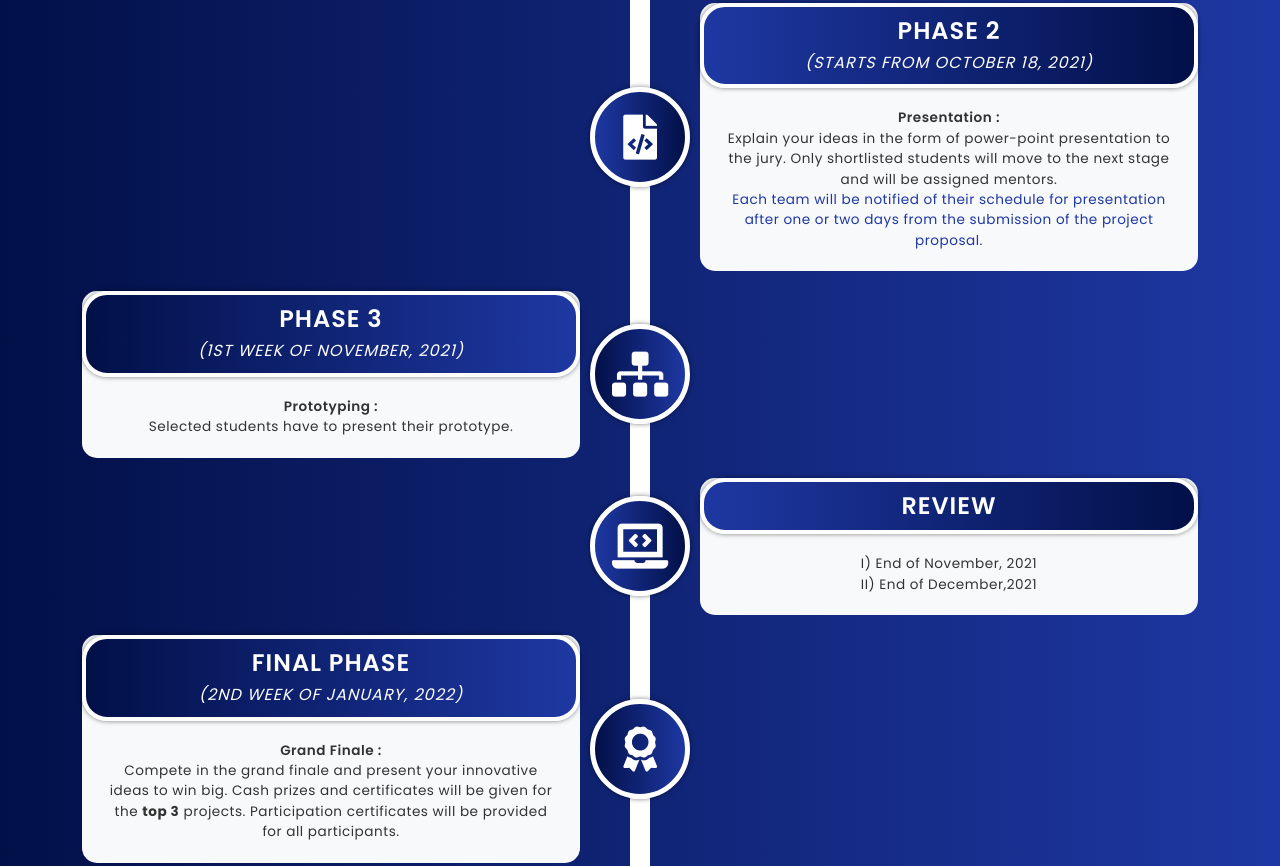
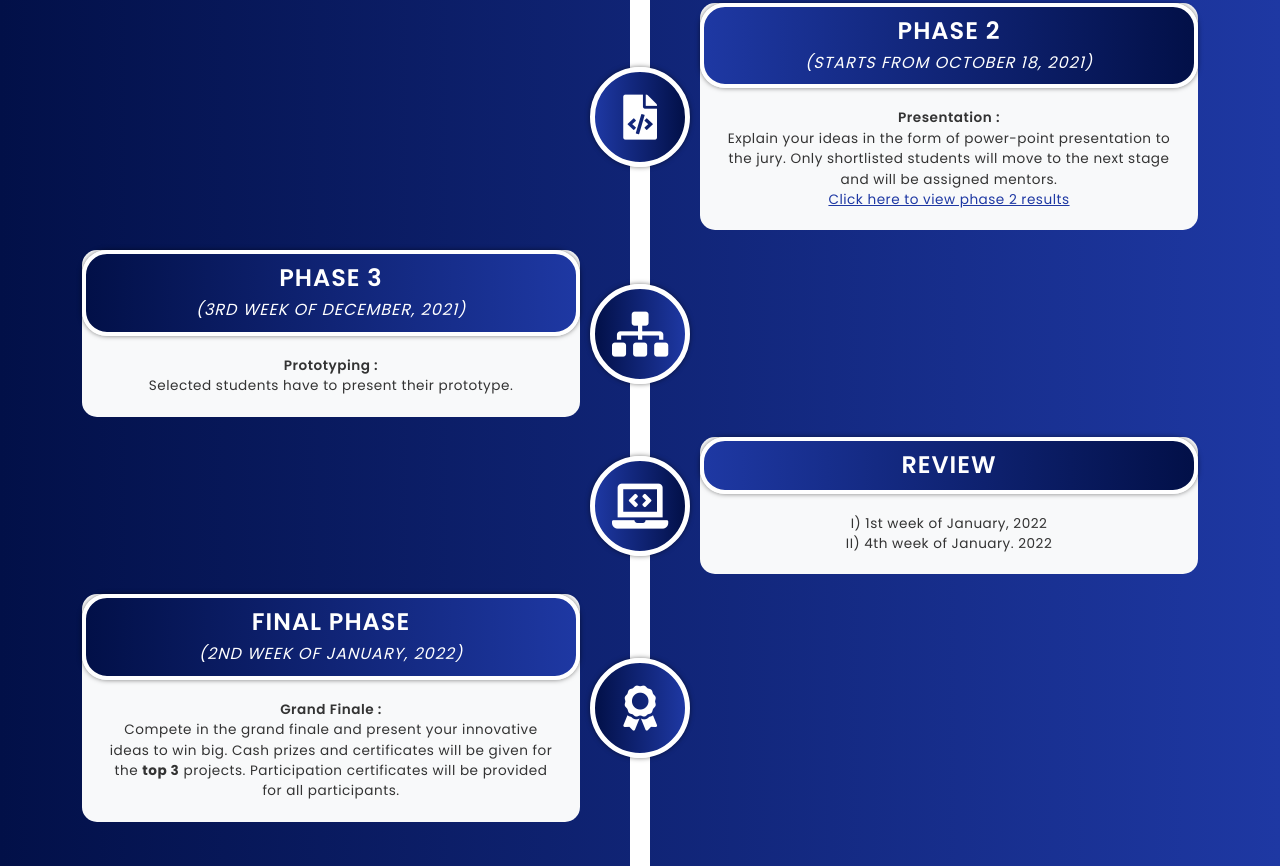
Before and after one commit to Coding-Club-PSGCT/codingclub, a plain HTML site: page app/templates/index.html in a window 1280 px wide. Shown: the part 3722-4588 px from the top of the page. Drawn offline with nearby package versions, Linux system fonts and the light colour scheme; files that its build step writes are made by us from their sources; files whose address does not match are found by name.

Commit message:
Timeline change

```diff
--- a/app/templates/index.html
+++ b/app/templates/index.html
@@ -202,7 +202,7 @@
                               <span class="timeline-inner-title"> Presentation :</span> <br>
                               Explain your ideas in the form of power-point presentation to the jury. Only shortlisted students will move to the next stage and will be assigned mentors.
                               <br>
-                              <span style="color: #1e38a3;">Each team will be notified of their schedule for presentation after one or two days from the submission of the project proposal.</span>
+                              <a href="https://docs.google.com/document/d/1Cdw_qaL2AI006yOGpybSwYeOtofrv7aPYIA4UKMJFTc/edit?usp=drivesdk" style="color: #1e38a3;"> Click here to view phase 2 results </a>
                             </p>
                           </div>
                     </div>
@@ -210,7 +210,7 @@
                     <div class="timeline">
                       <div class="timeline-content">
                           <div class="timeline-icon"><i class="fa fa-sitemap"></i></div>
-                          <h3 class="title">Phase 3 <br> <i> (1st Week of November, 2021) </i></h3>
+                          <h3 class="title">Phase 3 <br> <i> (3rd Week of December, 2021) </i></h3>
                           <p class="description">
                               <span class="timeline-inner-title"> Prototyping :</span> <br>
                               Selected students have to present their prototype.
@@ -222,8 +222,8 @@
                           <div class="timeline-icon"><i class="fa fa-laptop-code"></i></div>
                           <h3 class="title">Review </h3>
                           <p class="description">
-                            I) End of November, 2021 <br>
-                            II) End of December,2021
+                            I) 1st week of January, 2022 <br>
+                            II) 4th week of January. 2022
                           </p>
                         </div>
                   </div>
```
